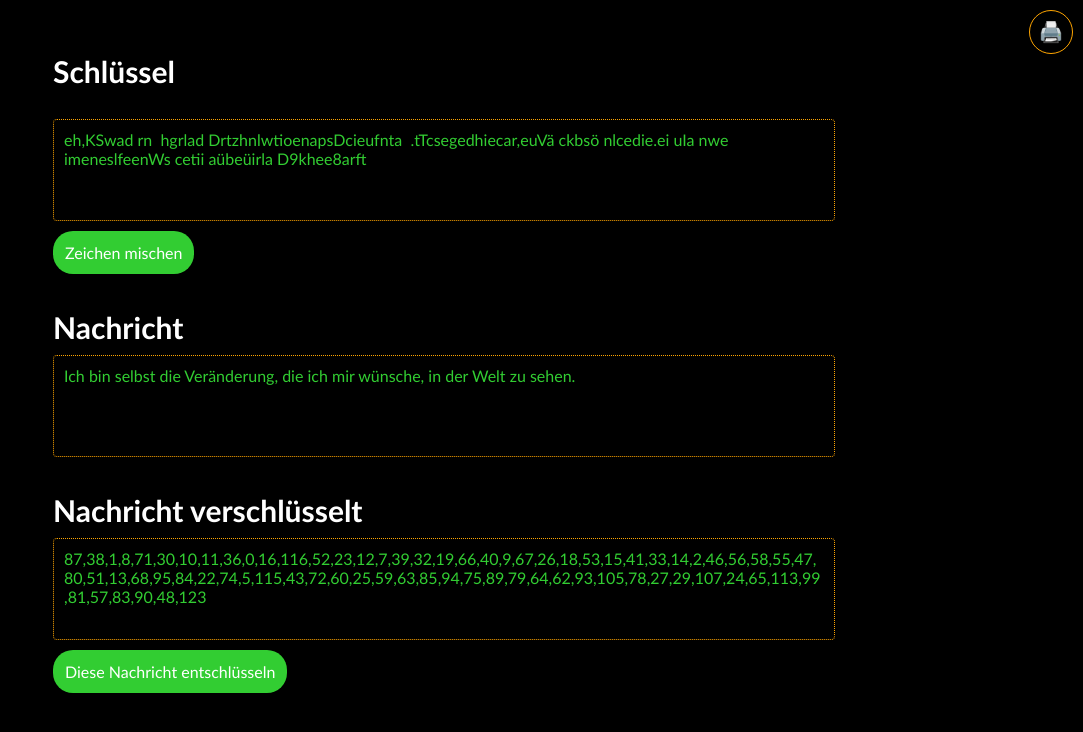
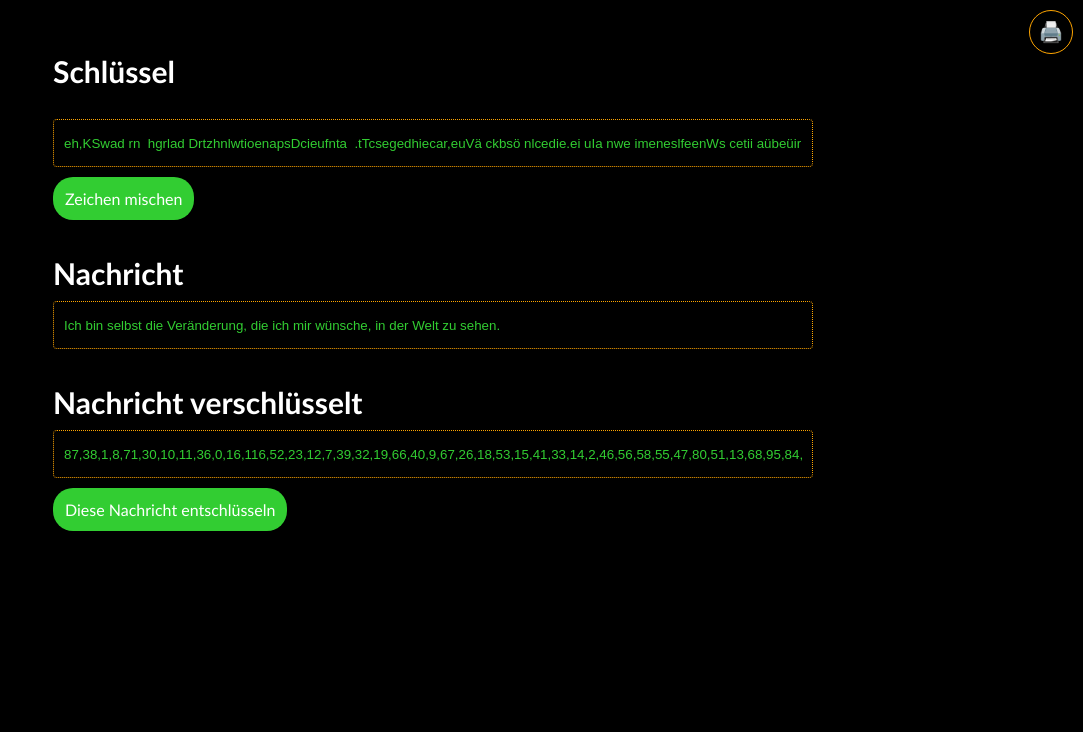
Before and after one commit to rudolphreti/Cicla, a website built with webpack: page src/index.html in a window 1280 px wide. Shown: the whole page, without its empty margins (197-1280 px from the left). Built offline with nearby package versions, Linux system fonts and the light colour scheme.

Commit message:
Replace editable fields with text inputs

```diff
--- a/src/index.html
+++ b/src/index.html
@@ -32,16 +32,27 @@
             <div class="sub-container">
                 <h1>Schlüssel</h1>
                 <p id="key-update-message" class="info-message"></p>
-                <div spellcheck="false" id="key" class="editable-area" contenteditable="true">eh,KSwad rn  hgrlad D­rtzhnlwtioenapsDcieufnta  .tTcsegedhiecar,euVä ckbsö nlcedie.ei uIa nwe imeneslfeenWs cetii aübeüirla D9khee8arft
-                </div>
+                <input
+                  spellcheck="false"
+                  id="key"
+                  class="editable-area"
+                  type="text"
+                  value="eh,KSwad rn  hgrlad D­rtzhnlwtioenapsDcieufnta  .tTcsegedhiecar,euVä ckbsö nlcedie.ei uIa nwe imeneslfeenWs cetii aübeüirla D9khee8arft"
+                />
               <div id="key-bottom-elements" class="margin-top">
                   <button class="myButton key-bottom-element" onclick="shuffleKeyChars()">Zeichen mischen</button>
                   <div id="caret-position" class="key-bottom-element"></div>
               </div>
               <h1>Nachricht</h1>
-              <div spellcheck="false" id="message" class="editable-area" contenteditable="true">Ich bin selbst die Veränderung, die ich mir wünsche, in der Welt zu sehen. </div>
+              <input
+                spellcheck="false"
+                id="message"
+                class="editable-area"
+                type="text"
+                value="Ich bin selbst die Veränderung, die ich mir wünsche, in der Welt zu sehen. "
+              />
               <h1>Nachricht verschlüsselt</h1>
-              <div spellcheck="false" id="message-encrypted" class="editable-area" contenteditable="true"></div>
+              <input spellcheck="false" id="message-encrypted" class="editable-area" type="text" />
               <button class="myButton margin-top" onclick="decryptMessage()">Diese Nachricht entschlüsseln</button>
               <h1 id="message-decrypted-title">Nachricht entschlüsselt</h1>
               <div id="message-decrypted" class="output-area"></div>
--- a/src/styles.scss
+++ b/src/styles.scss
@@ -19,11 +19,12 @@ body {
         width: 100%;
         border: 1px dotted $border-color;
         padding: 10px;
-        min-height: 80px;
+        min-height: 48px;
         white-space: pre-wrap;
         word-break: break-word;
         outline: none;
         border-radius: 4px;
+        box-sizing: border-box;
     }
 
     h1 {
--- a/src/utils/dom.ts
+++ b/src/utils/dom.ts
@@ -2,11 +2,25 @@
 
 export const getEditableContent = (elementId: string): string => {
   const element = document.getElementById(elementId);
-  return element?.innerText ?? '';
+
+  if (!element) {
+    return '';
+  }
+
+  if (element instanceof HTMLInputElement || element instanceof HTMLTextAreaElement) {
+    return element.value;
+  }
+
+  return element.innerText;
 };
 
 export const setEditableContent = (elementId: string, content: string): void => {
   const element = document.getElementById(elementId);
+
+  if (element instanceof HTMLInputElement || element instanceof HTMLTextAreaElement) {
+    element.value = content;
+    return;
+  }
 
   if (element) {
     element.innerText = content;
@@ -32,6 +46,10 @@ export const getEditableElement = (elementId: string): HTMLElement => {
 };
 
 export const getCaretOffsetWithin = (element: HTMLElement): number | null => {
+  if (element instanceof HTMLInputElement || element instanceof HTMLTextAreaElement) {
+    return element.selectionStart;
+  }
+
   const selection = window.getSelection();
 
   if (!selection || selection.rangeCount === 0) {
```
